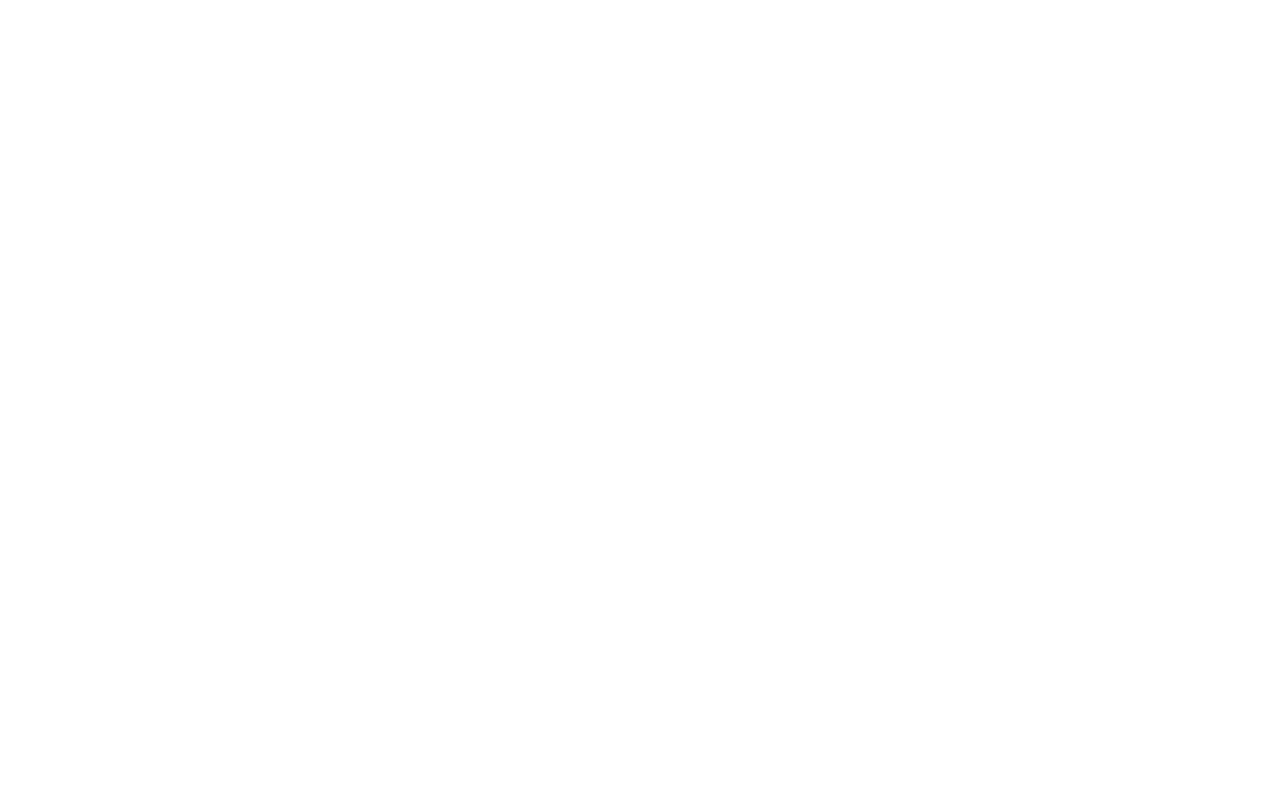
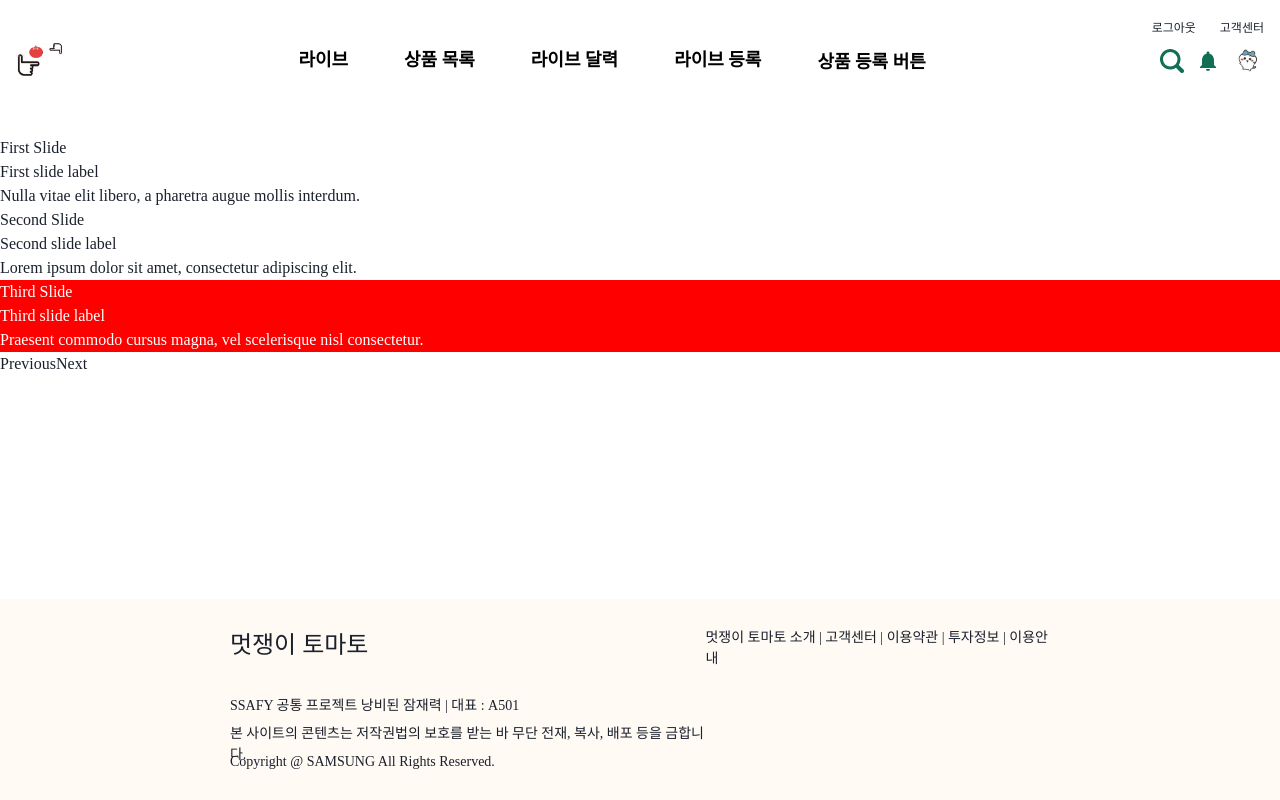
Before and after one commit to YangSSo51/the-cool-tomato, a React (Vite) app in the folder vite-project/: page /v1/main in a window 1280 px wide. Before the commit this address had no page. Built offline with nearby package versions, Linux system fonts and the light colour scheme; a web font is replaced by a local one.

Commit message:
Feat: ItemList Update & Nav Update

```diff
--- a/vite-project/src/App.tsx
+++ b/vite-project/src/App.tsx
@@ -11,6 +11,7 @@ import UserinfoPage from "./pages/UserinfoPage";
 import LoginPage from "./pages/LoginPage";
 import { Theme, Fonts } from "./theme/Theme";
 import ItemDetail from "./pages/ItemDetail";
+import MainPage from "./pages/MainPage";
 
 function App() {
     return (
@@ -19,6 +20,7 @@ function App() {
                 <Fonts />
                 <Routes>
                     <Route path="/v1" element={<LayOut />}>
+                        <Route path="main" element={<MainPage />}></Route>
                         <Route path="search" element={<Search />} />
                         <Route path="live/list" element={<LiveList />} />
                         <Route path="items/list" element={<ItemList />} />
--- a/vite-project/src/components/common/NavComponent/SellerComponent.tsx
+++ b/vite-project/src/components/common/NavComponent/SellerComponent.tsx
@@ -1,5 +1,6 @@
 import { Box, Flex, Link, Spacer } from "@chakra-ui/react";
 import { useNavigate } from "react-router-dom";
+import ItemAdd from "../../item/ItemAdd";
 
 export default function SellerComponent() {
     const navigate = useNavigate();
@@ -50,16 +51,15 @@ export default function SellerComponent() {
                     라이브 등록
                 </Link>
                 <Spacer />
-                <Link
+                {/* <Link
                     onClick={() => {
                         navigate("/v1/items/form");
                     }}
                     color={"black"}
                     _hover={{ color: "#126F54" }}
                     className="NavFont"
-                >
-                    상품 등록
-                </Link>
+                > */}
+                <ItemAdd />
             </Flex>
         </Box>
     );
--- a/vite-project/src/components/common/Navbar.tsx
+++ b/vite-project/src/components/common/Navbar.tsx
@@ -14,7 +14,7 @@ import LogoutProfileComponent from "./navcomponent/LogoutProfileComponent";
 function NavBar() {
     const navigate = useNavigate();
     const [loginlogout, LoginState] = useState(true);
-    const [BuyerSeller, BuyerSellerState] = useState(true);
+    const [BuyerSeller, BuyerSellerState] = useState(false);
     const [profile, ProfileState] = useState();
 
     return (
@@ -30,7 +30,7 @@ function NavBar() {
                     height={"10"}
                     overflow={"hidden"}
                     onClick={() => {
-                        navigate("./");
+                        navigate("./main");
                     }}
                 >
                     <Image
--- a/vite-project/src/components/item/CarouselComponent.tsx
+++ b/vite-project/src/components/item/CarouselComponent.tsx
@@ -21,9 +21,9 @@ export default function CarouselComponent() {
     }, [dummylist.length]);
 
     return (
-        <Box display={"block"} p={"1rem"}>
+        <Box display={"block"} p={"1rem"} overflowX={"hidden"}>
             <Flex
-                overflowX={"auto"}
+                overflowX={"hidden"}
                 wrap={"nowrap"}
                 style={{
                     width: `${24 * dummylist.length}vw`,
--- a/vite-project/src/components/item/ItemAdd.tsx
+++ b/vite-project/src/components/item/ItemAdd.tsx
@@ -1,69 +1,110 @@
-import { Text, Box, Button, Modal, ModalBody, ModalCloseButton, ModalContent, ModalFooter, ModalHeader, ModalOverlay, useDisclosure, Center, Flex, FormControl, Input, Textarea, Select } from "@chakra-ui/react";
+import {
+    Text,
+    Box,
+    Button,
+    Modal,
+    ModalBody,
+    ModalCloseButton,
+    ModalContent,
+    ModalFooter,
+    ModalHeader,
+    ModalOverlay,
+    useDisclosure,
+    Center,
+    Flex,
+    FormControl,
+    Input,
+    Textarea,
+    Select,
+} from "@chakra-ui/react";
 import React from "react";
 
 export default function ItemAdd() {
-    const { isOpen, onOpen, onClose } = useDisclosure()
-    const GoodsTitle = React.useRef(null)
-    const GoodsPrice = React.useRef(null)
+    const { isOpen, onOpen, onClose } = useDisclosure();
+    const GoodsTitle = React.useRef(null);
+    const GoodsPrice = React.useRef(null);
 
     return (
         <>
-            <Button onClick={onOpen}>상품 등록 버튼</Button>
+            <Button ml={"1rem"} mr={"1rem"} color={"black"} _hover={{ color: "#126F54" }} onClick={onOpen} variant={"link"}>
+                <Text fontSize={"large"}>상품 등록 버튼</Text>
+            </Button>
 
             <Modal onClose={onClose} size={"4xl"} isOpen={isOpen} isCentered>
                 <ModalOverlay />
                 <ModalContent>
-                    <ModalHeader><Center><Text fontSize={"3xl"} as={'b'}>상품 등록</Text></Center></ModalHeader>
+                    <ModalHeader>
+                        <Center>
+                            <Text fontSize={"3xl"} as={"b"}>
+                                상품 등록
+                            </Text>
+                        </Center>
+                    </ModalHeader>
                     <ModalCloseButton />
                     <ModalBody pb={6}>
                         <Flex p={"1rem"}>
-                            <Box w={"27rem"}>
-                                사진 목록입니다.
-                            </Box>
-                            <Flex display={'block'}>
+                            <Box w={"27rem"}>사진 목록입니다.</Box>
+                            <Flex display={"block"}>
                                 <FormControl>
                                     <Flex direction={"row"} p={"0.5rem"}>
                                         <Center w={"5rem"}>
-                                            <Text as={'b'} >상품명</Text>
+                                            <Text as={"b"}>상품명</Text>
                                         </Center>
 
-                                        <Input variant={"outline"} size={'md'} ref={GoodsTitle} placeholder='상품명' />
+                                        <Input
+                                            variant={"outline"}
+                                            size={"md"}
+                                            ref={GoodsTitle}
+                                            placeholder="상품명"
+                                        />
                                     </Flex>
-
                                 </FormControl>
                                 <FormControl>
                                     <Flex direction={"row"} p={"0.5rem"}>
                                         <Center w={"5rem"}>
-                                            <Text as={'b'} >가격</Text>
+                                            <Text as={"b"}>가격</Text>
                                         </Center>
 
-                                        <Input variant={"outline"} size={'md'} ref={GoodsPrice} placeholder='가격' />
+                                        <Input
+                                            variant={"outline"}
+                                            size={"md"}
+                                            ref={GoodsPrice}
+                                            placeholder="가격"
+                                        />
                                     </Flex>
                                 </FormControl>
                             </Flex>
                         </Flex>
                         <Box p={"1rem"}>
-                            <Text>제품 상세설명</Text>
-                            <Textarea mt={"10px"} placeholder="상세 내용을 입력해주세요."></Textarea>
+                            <Text as={"b"}>제품 상세설명</Text>
+                            <Textarea
+                                mt={"10px"}
+                                placeholder="상세 내용을 입력해주세요."
+                            ></Textarea>
                         </Box>
                         <Flex p={"1rem"}>
-                            <Text>카테고리</Text>
+                            <Text as={"b"}>카테고리</Text>
                         </Flex>
-                        <Select placeholder='Select option'>
-                            <option value='option1'>Option 1</option>
-                            <option value='option2'>Option 2</option>
-                            <option value='option3'>Option 3</option>
+                        <Select placeholder="Select option">
+                            <option value="option1">Option 1</option>
+                            <option value="option2">Option 2</option>
+                            <option value="option3">Option 3</option>
                         </Select>
-
                     </ModalBody>
                     <ModalFooter>
                         <Button bgColor={"themeGreen.500"} mr={3}>
-                            <Text as={'samp'} color={'white'}>등록</Text>
+                            <Text as={"samp"} color={"white"}>
+                                등록
+                            </Text>
                         </Button>
-                        <Button bgColor={"themeRed.500"} onClick={onClose}><Text as={'samp'} color={'white'}>닫기</Text></Button>
+                        <Button bgColor={"themeRed.500"} onClick={onClose}>
+                            <Text as={"samp"} color={"white"}>
+                                닫기
+                            </Text>
+                        </Button>
                     </ModalFooter>
                 </ModalContent>
             </Modal>
         </>
-    )
+    );
 }
--- a/vite-project/src/components/item/ItemListComponent.tsx
+++ b/vite-project/src/components/item/ItemListComponent.tsx
@@ -15,7 +15,7 @@ const Goods = ({ id, img, title, price }: GoodsProps) => {
 
         <Link to={`detail/${id}`}>
             <Box>
-                <ul>
+                <Box>
                     <Box maxW={"25rem"} className="img">
                         <img className="Realimage" src={img}></img>
                     </Box>
@@ -23,7 +23,7 @@ const Goods = ({ id, img, title, price }: GoodsProps) => {
                         <h4 className="TextTitle">{title}</h4>
                     </Box>
                     <Box className="tagWrap">{price}</Box>
-                </ul>
+                </Box>
             </Box>
         </Link>
     );
--- a/vite-project/src/css/Navbar.css
+++ b/vite-project/src/css/Navbar.css
@@ -16,8 +16,8 @@
 
 .NavFont {
     font-family: "GmkLight";
-    margin-left: 20px;
-    margin-right: 20px;
+    margin-left: 1rem;
+    margin-right: 1rem;
     font-size: large;
     font-weight: bold;
 
--- a/vite-project/src/pages/BuyerPage.tsx
+++ b/vite-project/src/pages/BuyerPage.tsx
@@ -1,6 +1,6 @@
 import { useState, useEffect } from "react";
 import { useNavigate, useParams } from "react-router-dom";
-import { Box, Flex, Center, Text } from "@chakra-ui/layout";
+import { Box, Flex, Text } from "@chakra-ui/layout";
 import { Button, Avatar, List, ListItem } from "@chakra-ui/react";
 import axios from "axios";
 
--- /dev/null
+++ b/vite-project/src/pages/MainPage.tsx
@@ -0,0 +1,38 @@
+import { Text } from "@chakra-ui/layout";
+import Carousel from "react-bootstrap/Carousel";
+
+export default function MainPage() {
+    return (
+        <Carousel>
+            <Carousel.Item interval={1000}>
+                <Text>First Slide</Text>
+                <Carousel.Caption>
+                    <h3>First slide label</h3>
+                    <p>
+                        Nulla vitae elit libero, a pharetra augue mollis
+                        interdum.
+                    </p>
+                </Carousel.Caption>
+            </Carousel.Item>
+            <Carousel.Item interval={500}>
+                <Text>Second Slide</Text>
+                <Carousel.Caption>
+                    <h3>Second slide label</h3>
+                    <p>
+                        Lorem ipsum dolor sit amet, consectetur adipiscing elit.
+                    </p>
+                </Carousel.Caption>
+            </Carousel.Item>
+            <Carousel.Item>
+                <Text>Third Slide</Text>
+                <Carousel.Caption>
+                    <h3>Third slide label</h3>
+                    <p>
+                        Praesent commodo cursus magna, vel scelerisque nisl
+                        consectetur.
+                    </p>
+                </Carousel.Caption>
+            </Carousel.Item>
+        </Carousel>
+    );
+}
```
Also changed, not shown: vite-project/src/components/item/ItemDetailDetail.tsx (+13 -8 lines), vite-project/src/pages/LiveAddForm.tsx (added, +9 -0 lines), vite-project/src/store.js (added, +37 -0 lines).
